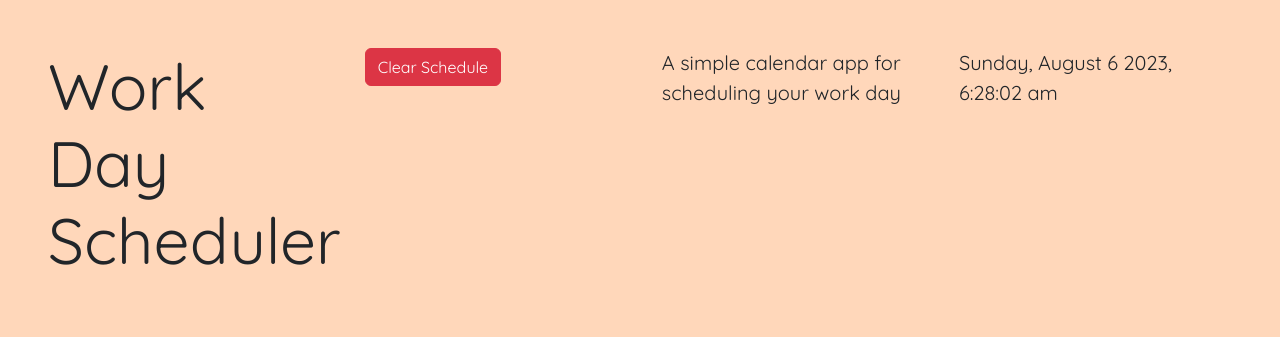
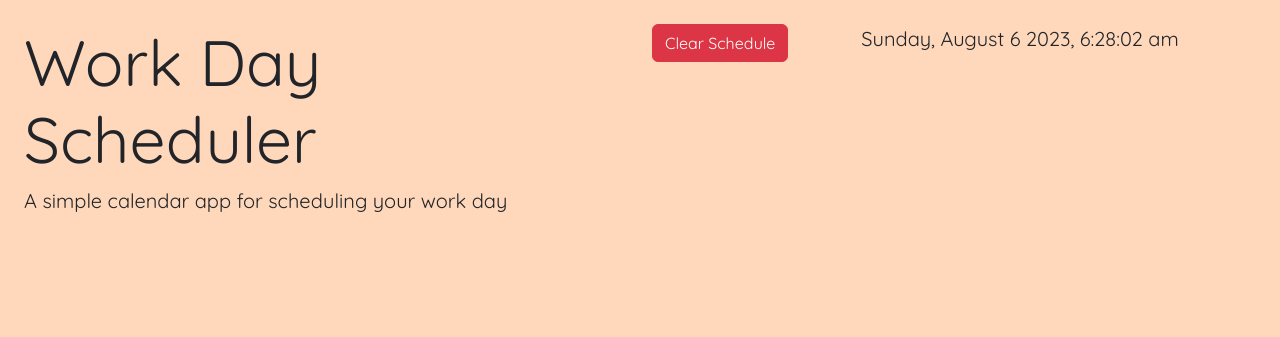
Before and after one commit to EhsanAsh/work-day-scheduler, a plain HTML site: page index.html in a window 1280 px wide. Drawn offline with nearby package versions, Linux system fonts and the light colour scheme; a web font is replaced by a local one.

Commit message:
add bootstrap class container,row,col to header ant contents

```diff
--- a/index.html
+++ b/index.html
@@ -24,19 +24,18 @@
 
 <body>
 
-  <header class="container-flouid  p-5 m-0 mb-4">
+  <!--Creating a header as a container by using bootstrap grid system.-->
+  <header class="container-flouid  p-4 m-0 mb-4">
 
     <div class="row">
-      <div class="col">
+      <div class="col-12 col-md-6">
         <h1 class="display-3">Work Day Scheduler</h1>
+        <p class="lead">A simple calendar app for scheduling your work day</p>
       </div>
-      <div class="col">
+      <div class="col-12 col-md-2">
         <button id="clearBtn" class="btn btn-danger">Clear Schedule</button>
       </div>
-      <div class="col">
-        <p class="lead">A simple calendar app for scheduling your work day</p>
-      </div>
-      <div class="col">
+      <div class="col-12 col-md-4">
         <p id="currentDay" class="lead"></p>
       </div>
     </div>
```
